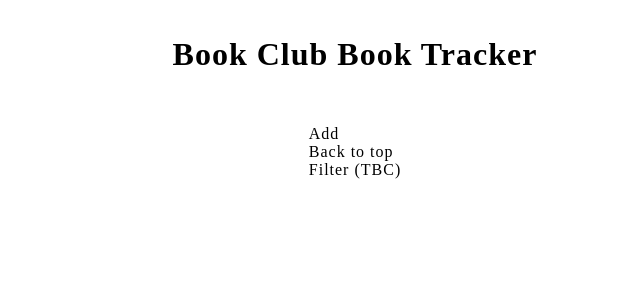
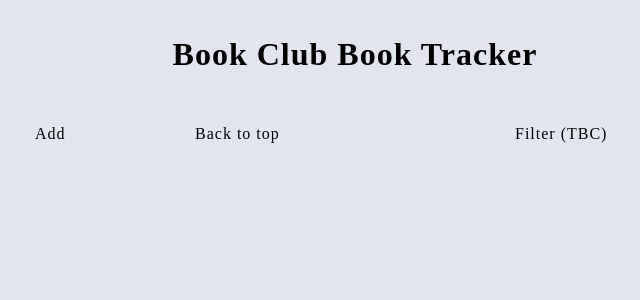
Before and after one commit to hb020202/collection, a PHP site: page / in a window 1280 px wide. Shown: the top 300 px of the page, without its empty margins (285-925 px from the left). Run offline with PHP 8.4, Linux system fonts and the light colour scheme; data that the repository does not hold is empty.

Commit message:
css grid added

```diff
--- a/index.php
+++ b/index.php
@@ -1,5 +1,5 @@
 <?php
-$db = new PDO ('mysql:host=db; dbname=Proj2Collection', 'root', 'password');
+$db = new PDO ('mysql:host=db; dbname=collection', 'root', 'password');
 $db->setAttribute(PDO::ATTR_DEFAULT_FETCH_MODE, PDO::FETCH_ASSOC);
 
 $query = $db->prepare("SELECT * FROM `books`;");
@@ -34,16 +34,16 @@ $query->execute();
     <h1>Book Club Book Tracker</h1>
 </header>
 <nav>
-    <a class="btn">Add</a>
+    <a>Add</a>
     <a>Back to top</a>
-    <a class="btn">Filter (TBC)</a>
+    <a>Filter (TBC)</a>
 </nav>
 <main>
 
     <?php
     $list = $query->fetchAll();
     foreach ($list as $key=>$value) {
-        echo "Book# " . $value['pick_order'] . " - " . $value['picker'] . "'s Pick<br><br>" . $value['title'] . "<br>" . $value['author'] . "<br>" . $value['genre'] . "<br><br><br>";
+        echo "<div background-color='black'>Book# " . $value['pick_order'] . " - " . $value['picker'] . "'s Pick<br><br>" . $value['title'] . "<br>" . $value['author'] . "<br>" . $value['genre'] . "<br><br><br></div>";
     }
     ?>
 
--- a/style1.css
+++ b/style1.css
@@ -1,18 +1,34 @@
 * {
     box-sizing: border-box;
 }
+body {
+    letter-spacing: 1px;
+    background-color: #e1e5ee;
+}
 header, nav {
     display: grid;
+    margin: auto;
     justify-content: space-around;
     align-items: center;
     padding: 15px 0;
 }
-body {
-    letter-spacing: 1px;
-    /*background-color: #e1e5ee;*/
+nav {
+    width: 50%;
+    grid-template-columns: 25% 50% 25%;
+
+    margin: auto;
 }
 main {
     width: 80%;
     /*color: black;*/
     margin: auto;
+    display: grid;
+    grid-template-columns: 40% 40%;
+
 }
+
+div {
+    border: 2px solid black;
+    margin: 5%;
+
+}
```
